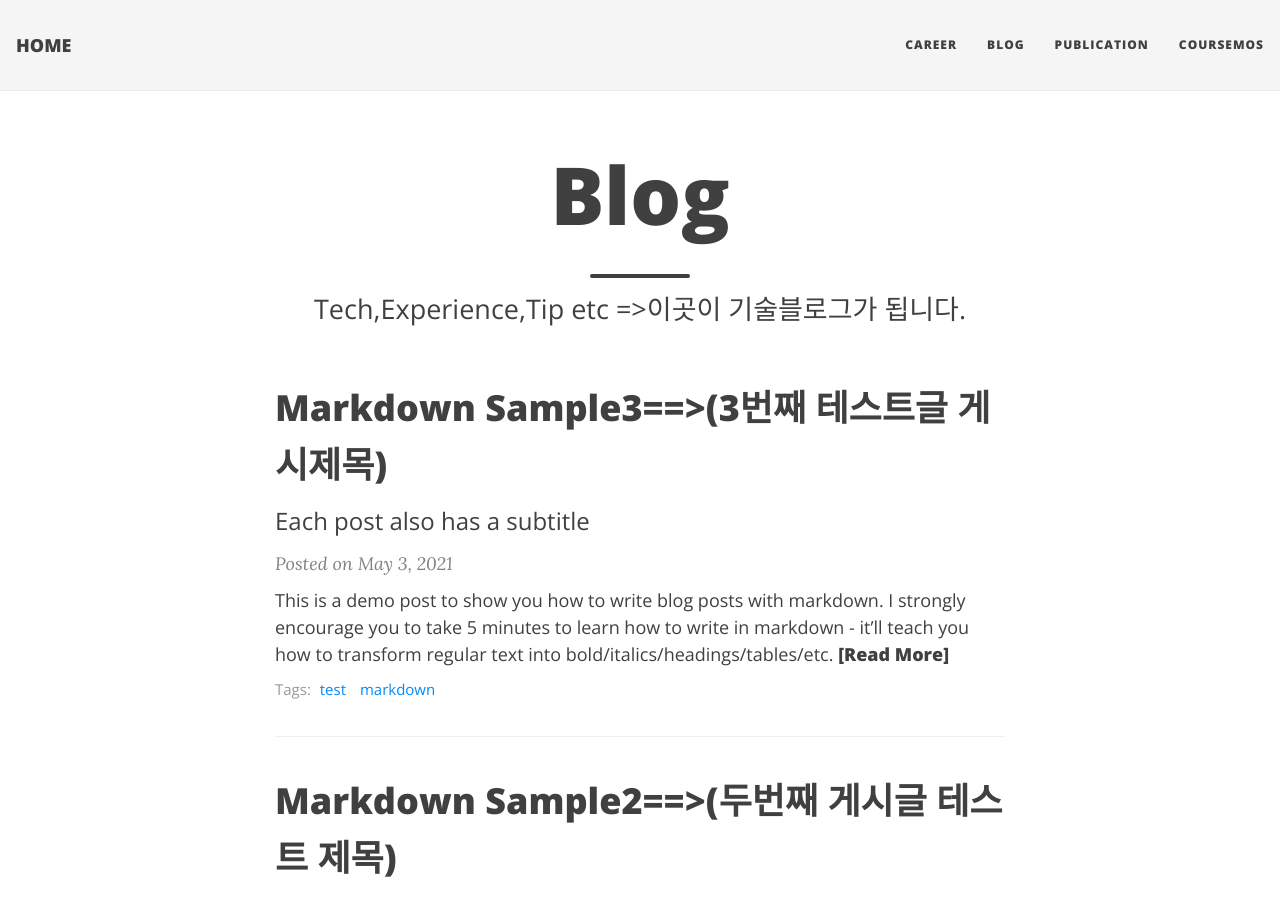
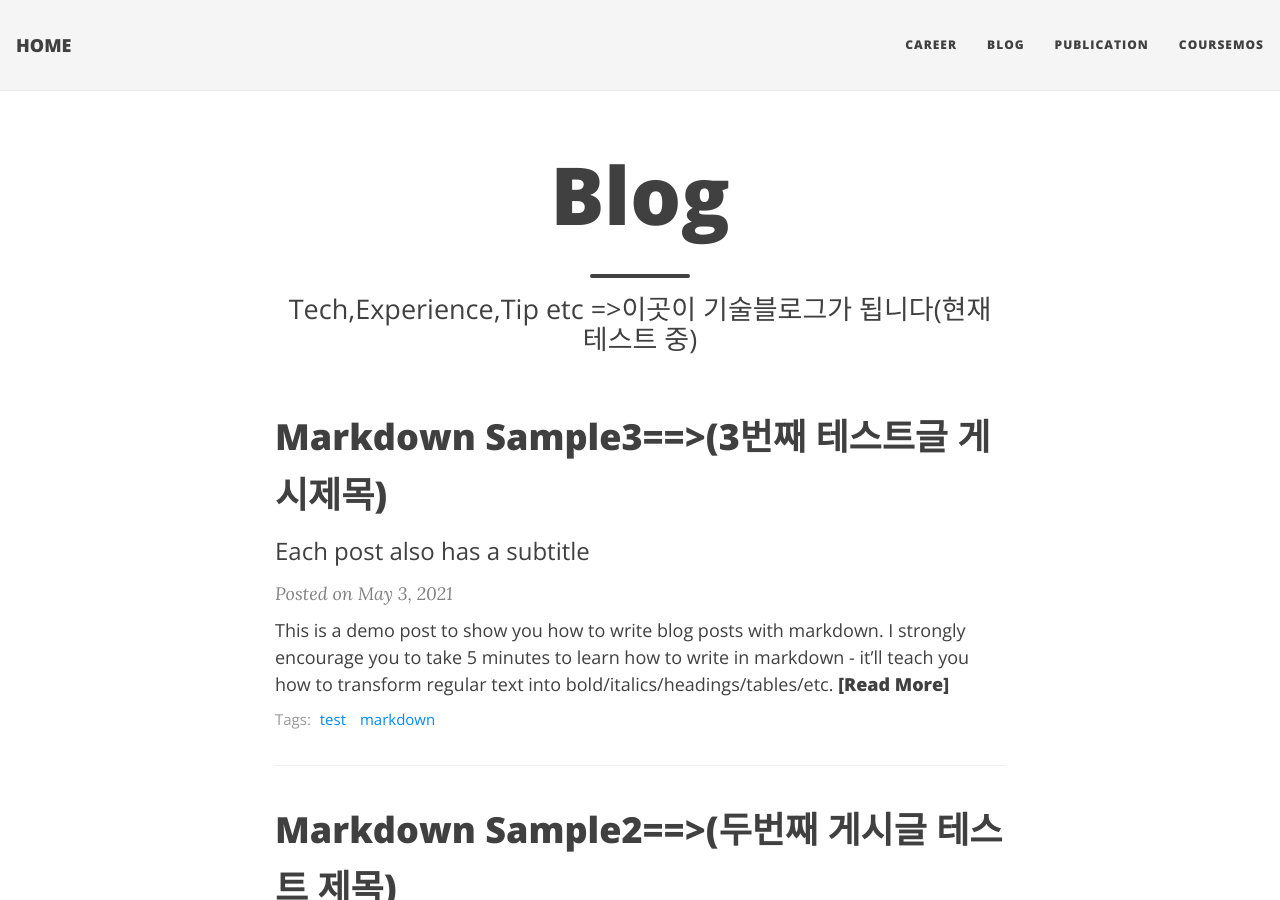
Before and after one commit to techubion/techubion.github.io-backup, a Jekyll site: the page built from blog/index.html, in a window 1280 px wide and 900 px high. Built offline with Jekyll 4.4.1, drawn with Linux system fonts in a browser that asks for light colours; nearby versions of some CDN libraries.

Commit message:
Update index.html

```diff
--- a/blog/index.html
+++ b/blog/index.html
@@ -1,5 +1,5 @@
 ---
 layout: post-blog
 title: Blog
-subtitle: Tech,Experience,Tip etc =>이곳이 기술블로그가 됩니다.
+subtitle: Tech,Experience,Tip etc =>이곳이 기술블로그가 됩니다(현재 테스트 중)
 ---
```
